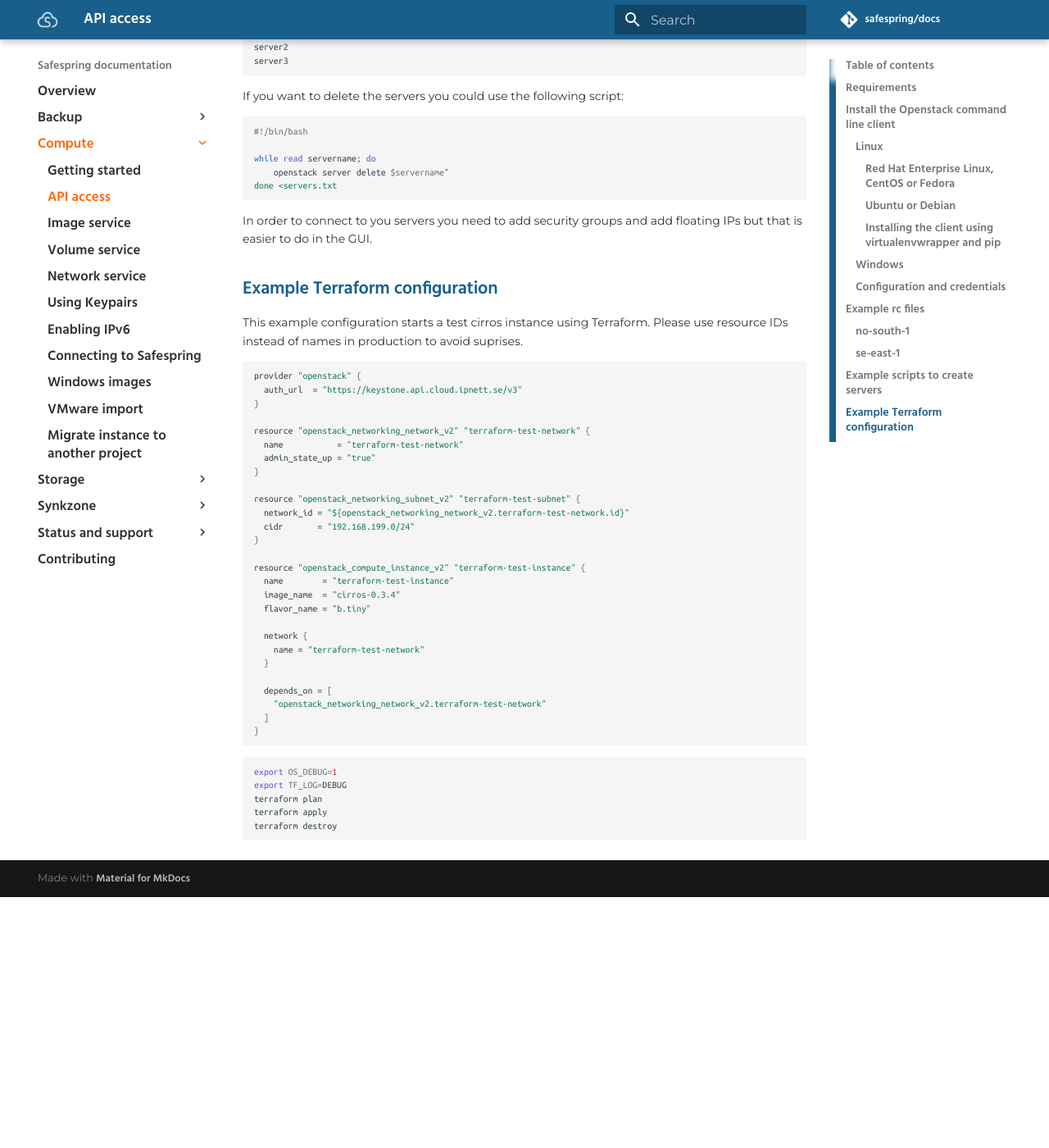
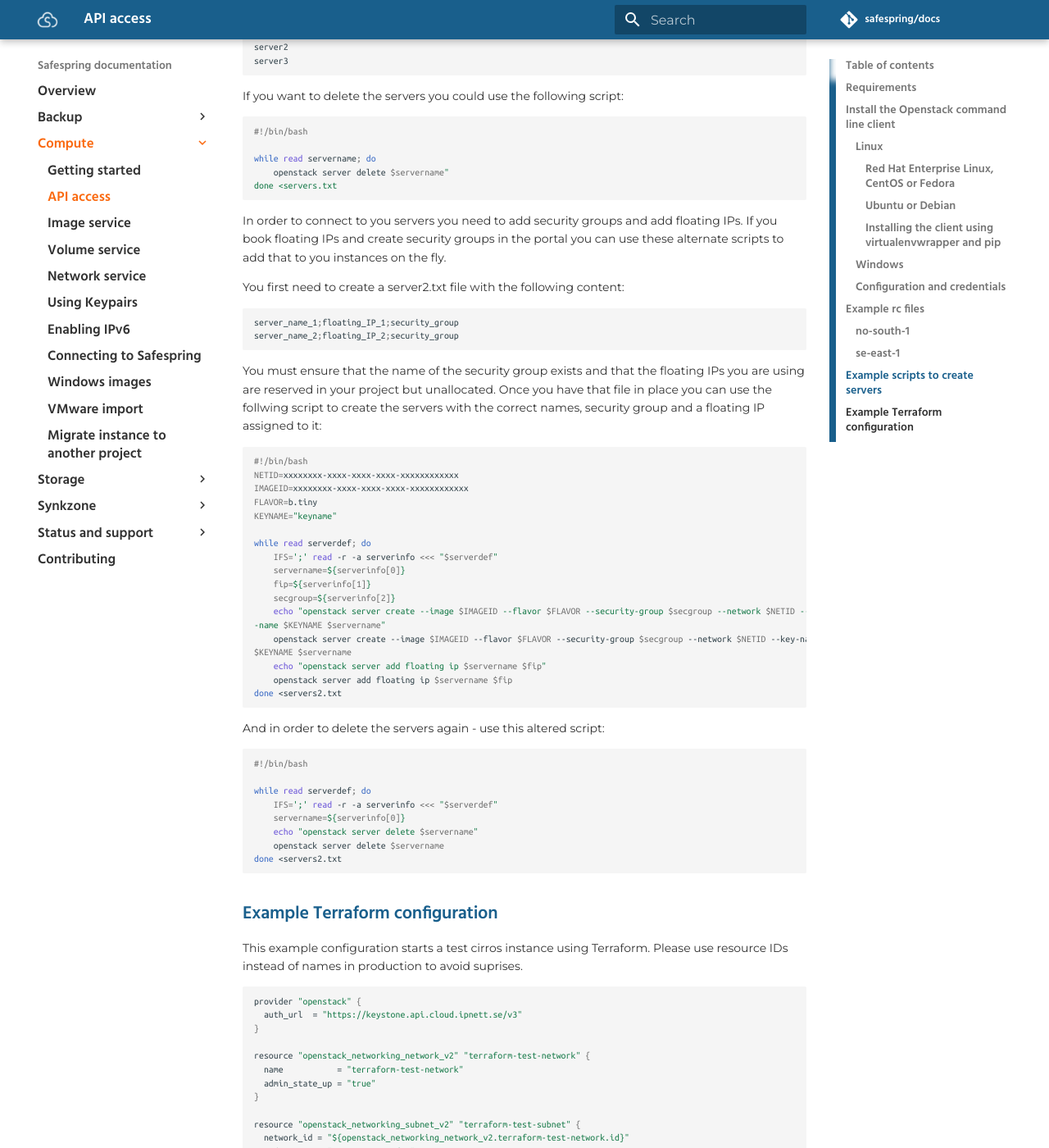
Before and after one commit to safespring/docs, an MkDocs documentation site: the page built from content/compute/api.md, in a window 1280 px wide and 1400 px high, scrolled down 3600 px. Shown: the whole window at 82% size. Built offline with MkDocs 1.6.1 and Material for MkDocs 9.7.7, drawn with Linux system fonts in a browser that asks for light colours; comment, search, counter and statistics services are not loaded; old or Windows-style settings are respelled for this version of MkDocs; before the commit the page ends 4694 px from its top, so only the background shows below that.

Commit message:
Added a more advanced script that also assigns floating IPs and security group to the created instances

````diff
--- a/content/compute/api.md
+++ b/content/compute/api.md
@@ -206,8 +206,51 @@
 done <servers.txt
 ```
 
-In order to connect to you servers you need to add security groups and add floating IPs but that is easier to do
-in the GUI.
+In order to connect to you servers you need to add security groups and add floating IPs. If you book floating IPs
+and create security groups in the portal you can use these alternate scripts to add that to you instances
+on the fly.
+
+You first need to create a server2.txt file with the following content:
+```shell
+server_name_1;floating_IP_1;security_group
+server_name_2;floating_IP_2;security_group
+```
+
+You must ensure that the name of the security group exists and that the floating IPs you are using are reserved in
+your project but unallocated. Once you have that file in place you can use the follwing script to create the servers
+with the correct names, security group and a floating IP assigned to it:
+```shell
+#!/bin/bash
+NETID=xxxxxxxx-xxxx-xxxx-xxxx-xxxxxxxxxxxx
+IMAGEID=xxxxxxxx-xxxx-xxxx-xxxx-xxxxxxxxxxxx
+FLAVOR=b.tiny
+KEYNAME="keyname"
+
+while read serverdef; do
+    IFS=';' read -r -a serverinfo <<< "$serverdef"
+    servername=${serverinfo[0]}
+    fip=${serverinfo[1]}
+    secgroup=${serverinfo[2]}
+    echo "openstack server create --image $IMAGEID --flavor $FLAVOR --security-group $secgroup --network $NETID --key
+-name $KEYNAME $servername"
+    openstack server create --image $IMAGEID --flavor $FLAVOR --security-group $secgroup --network $NETID --key-name
+$KEYNAME $servername
+    echo "openstack server add floating ip $servername $fip"
+    openstack server add floating ip $servername $fip
+done <servers2.txt
+```
+
+And in order to delete the servers again - use this altered script:
+```shell
+#!/bin/bash
+
+while read serverdef; do
+    IFS=';' read -r -a serverinfo <<< "$serverdef"
+    servername=${serverinfo[0]}
+    echo "openstack server delete $servername"
+    openstack server delete $servername
+done <servers2.txt
+```
 
 ## Example Terraform configuration
 
````
